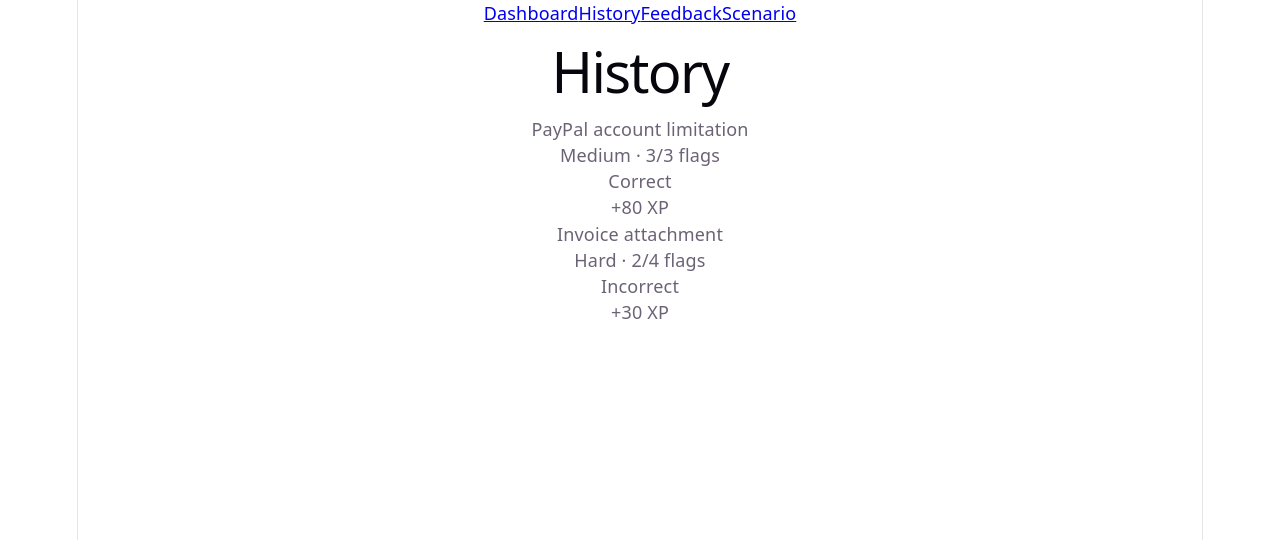
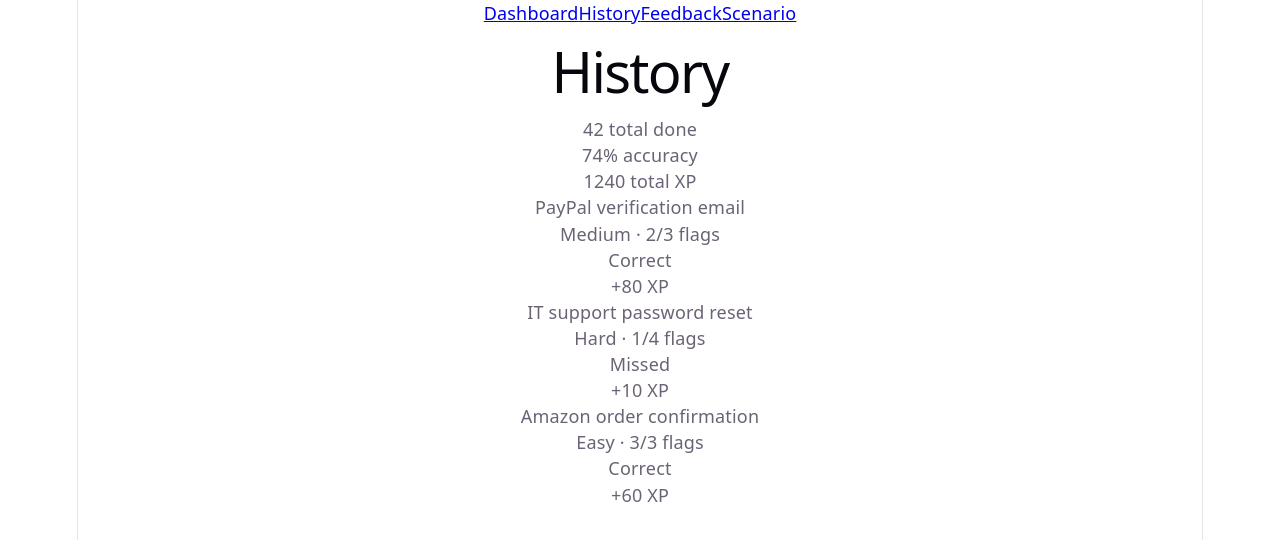
Before and after one commit to jangrm/phishtrainerfs, a React (Vite) app in the folder phishtrainer/: page /history in a window 1280 px wide. Shown: the top 540 px of the page. Built offline with nearby package versions, Linux system fonts and the light colour scheme.

Commit message:
Updating History view

```diff
--- a/phishtrainer/src/views/History.jsx
+++ b/phishtrainer/src/views/History.jsx
@@ -5,22 +5,36 @@ function History() {
     <div className="view history">
       <h1>History</h1>
 
+      <div className="stats-row">
+        <p>42 total done</p>
+        <p>74% accuracy</p>
+        <p>1240 total XP</p>
+      </div>
+
       <div className="history-list">
         <HistoryItem
-          title="PayPal account limitation"
+          title="PayPal verification email"
           difficulty="Medium"
-          flagsFound={3}
+          flagsFound={2}
           totalFlags={3}
           result="Correct"
           xp={80}
         />
         <HistoryItem
-          title="Invoice attachment"
+          title="IT support password reset"
           difficulty="Hard"
-          flagsFound={2}
+          flagsFound={1}
           totalFlags={4}
-          result="Incorrect"
-          xp={30}
+          result="Missed"
+          xp={10}
+        />
+        <HistoryItem
+          title="Amazon order confirmation"
+          difficulty="Easy"
+          flagsFound={3}
+          totalFlags={3}
+          result="Correct"
+          xp={60}
         />
       </div>
     </div>
```
